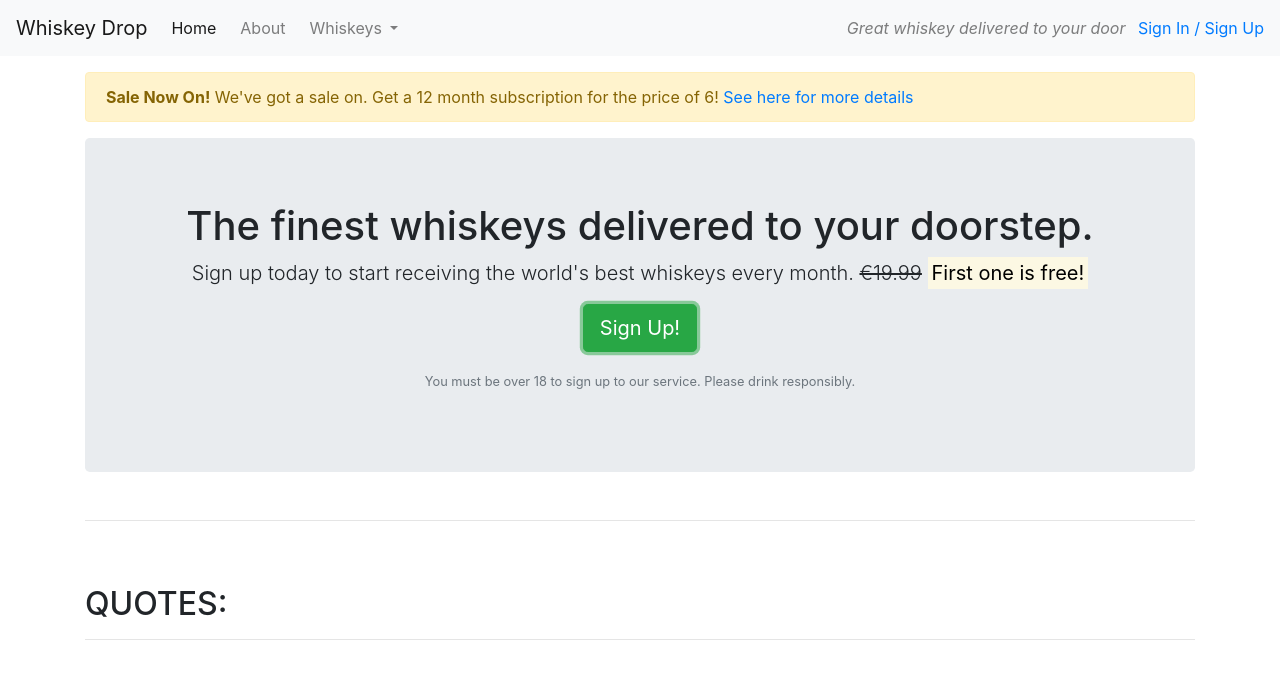
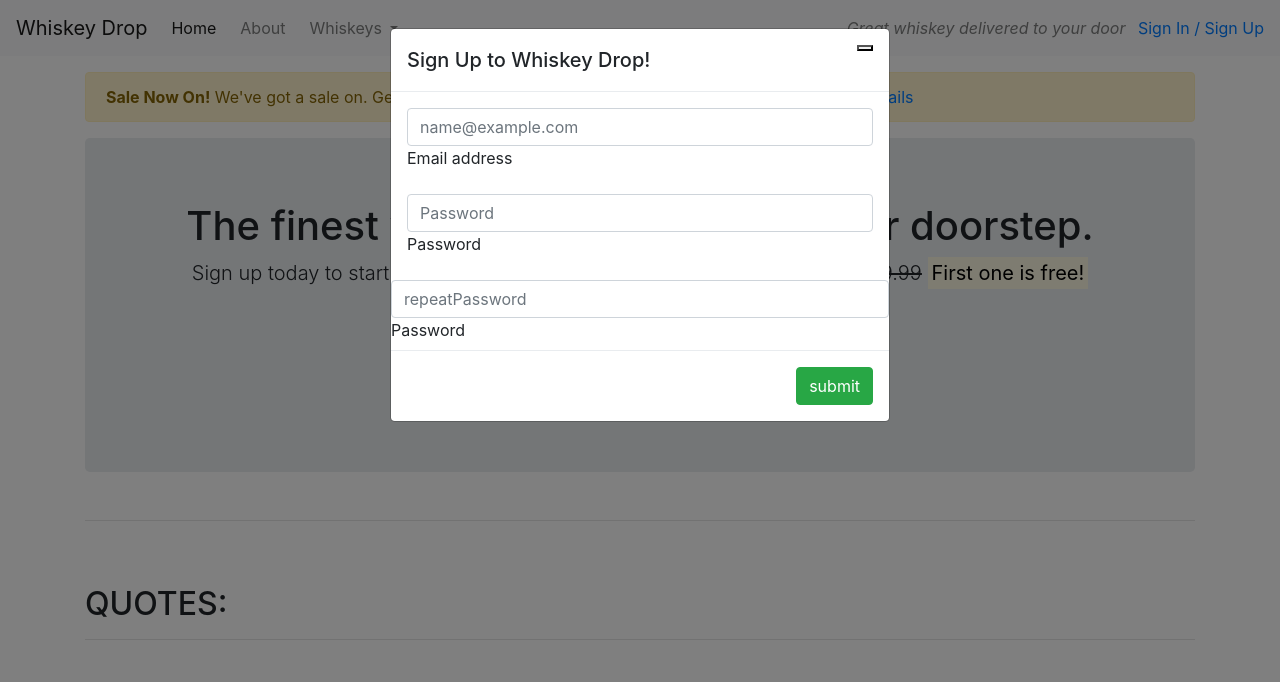
Before and after one commit to struk49/whiskey, a plain HTML site: page index.html in a window 1280 px wide. Both pictures are taken after a click on the button "Sign Up!". Shown: the top 682 px of the page. Drawn offline with nearby package versions, Linux system fonts and the light colour scheme.

Commit message:
added bootstrap form to landing page

```diff
--- a/index.html
+++ b/index.html
@@ -60,7 +60,7 @@
                         <s class="d-none d-sm-inline">€19.99</s>
                         <span class="d-inline d-sm-none"><br></span>
                         <strong><mark>First one is free!</mark></strong></p>
-                    <p><button class="btn btn-lg btn-success">Sign Up!</button></p>
+                    <p><button class="btn btn-lg btn-success" data-toggle="modal" data-target="#signUpModal">Sign Up!</button></p>
                     <p class="text-muted"><small>You must be over 18 to sign up to our service. Please drink responsibly.</small></p>
                 </section>
             </div>
@@ -140,6 +140,33 @@
         </section>
         <!-- /.features -->
     </article>
+    <div class="modal" tabindex="-1" id="signUpModal">
+        <div class="modal-dialog">
+          <div class="modal-content">
+            <div class="modal-header">
+              <h5 class="modal-title">Sign Up to Whiskey Drop!</h5>
+              <button type="button" class="btn-close" data-bs-dismiss="modal" aria-label="Close"></button>
+            </div>
+            <div class="modal-body">
+                <div class="form-floating mb-3">
+                    <input type="email" class="form-control" id="floatingInput" placeholder="name@example.com">
+                    <label for="floatingInput">Email address</label>
+                  </div>
+                  <div class="form-floating">
+                    <input type="password" class="form-control" id="password" placeholder="Password">
+                    <label for="floatingPassword">Password</label>
+                  </div>
+            </div>
+            <div class="form-floating">
+                <input type="password" class="form-control" id="repeatPassword" placeholder="repeatPassword">
+                <label for="repeatPassword">Password</label>
+              </div>
+            <div class="modal-footer">
+              <button type="submit" class="btn btn-success">submit</button>
+            </div>
+          </div>
+        </div>
+      </div>
 
     <script src="https://code.jquery.com/jquery-3.3.1.slim.min.js" integrity="sha384-q8i/X+965DzO0rT7abK41JStQIAqVgRVzpbzo5smXKp4YfRvH+8abtTE1Pi6jizo" crossorigin="anonymous"></script>
     <script src="https://cdnjs.cloudflare.com/ajax/libs/popper.js/1.14.3/umd/popper.min.js" integrity="sha384-ZMP7rVo3mIykV+2+9J3UJ46jBk0WLaUAdn689aCwoqbBJiSnjAK/l8WvCWPIPm49" crossorigin="anonymous"></script>
```
